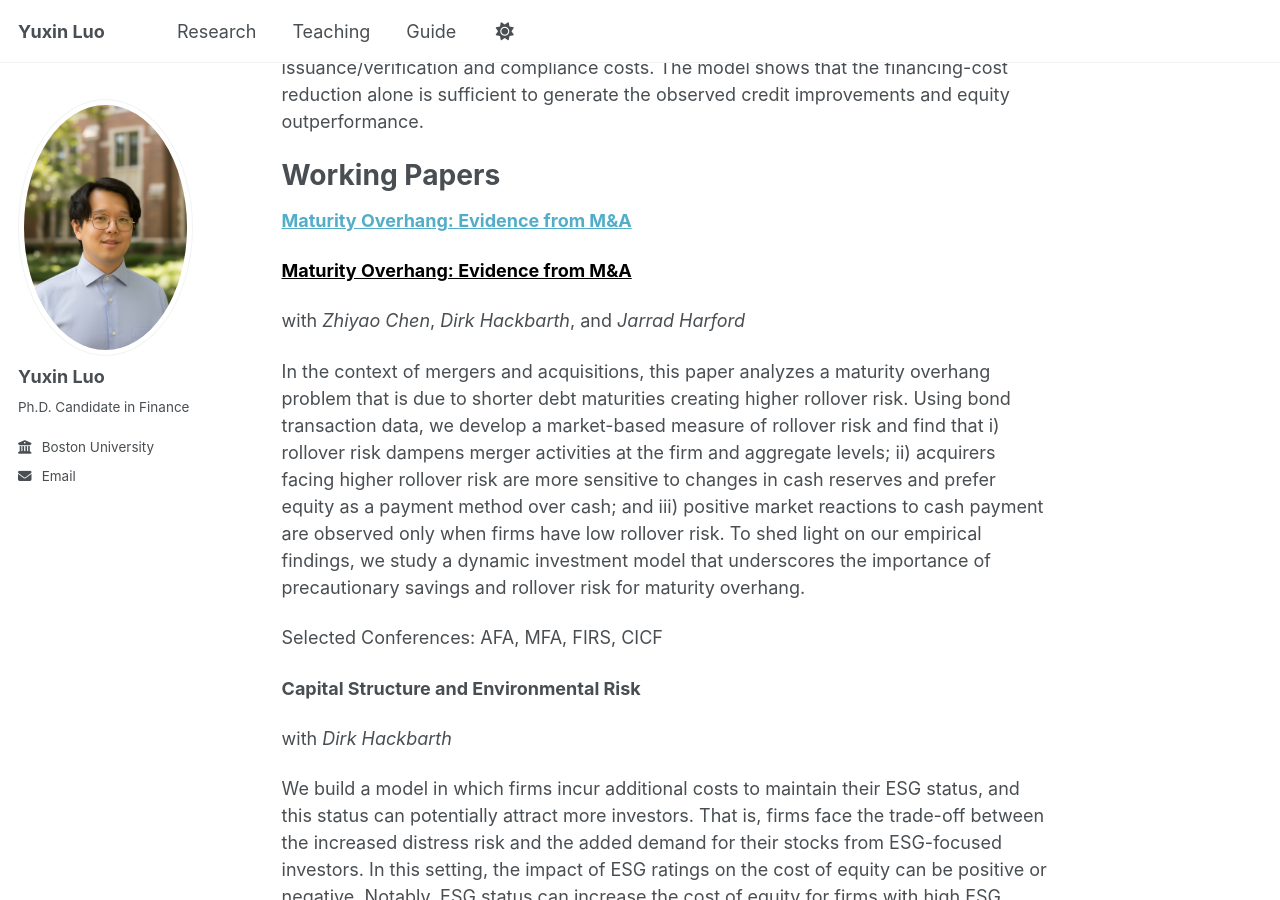
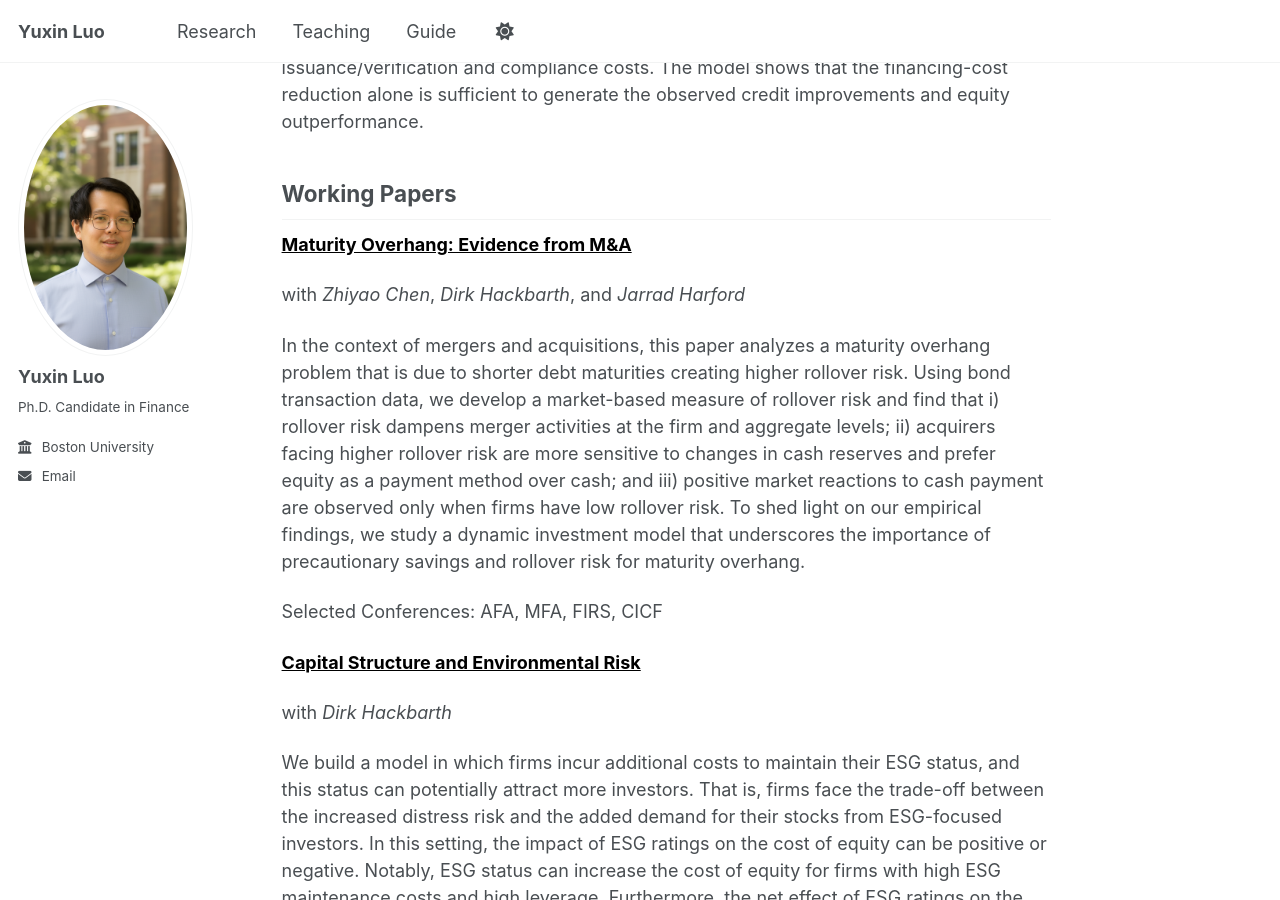
Before and after one commit to yu-xin-luo/yu-xin-luo.github.io, a Jekyll site: the page built from _pages/about.md, in a window 1280 px wide and 900 px high, scrolled down 580 px. Built offline with Jekyll 4.4.1, drawn with Linux system fonts in a browser that asks for light colours; a script that is not in the unit is left out.

Commit message:
Update about.md

```diff
--- a/_pages/about.md
+++ b/_pages/about.md
@@ -24,8 +24,7 @@ firms choose between SLLs and conventional loans: SLLs offer lower coupons condi
 targets but incur issuance/verification and compliance costs. The model shows that the financing-cost reduction
 alone is sufficient to generate the observed credit improvements and equity outperformance.
 
-# Working Papers
-**[Maturity Overhang: Evidence from M&A](https://papers.ssrn.com/sol3/papers.cfm?abstract_id=4280419)**
+## Working Papers
 
 **<a href="https://papers.ssrn.com/sol3/papers.cfm?abstract_id=4280419" style="color: black; text-decoration: underline;text-decoration-style: solid;">Maturity Overhang: Evidence from M&A</a>**
 
@@ -41,7 +40,7 @@ of precautionary savings and rollover risk for maturity overhang.
 
 Selected Conferences: AFA, MFA, FIRS, CICF
 
-**Capital Structure and Environmental Risk**
+**<a href="https://www.dropbox.com/scl/fi/9c58ardi3r066gkdpagpp/main.pdf?rlkey=0kwu57z4hxue04etxab2p2suf\&dl=0" style="color: black; text-decoration: underline;text-decoration-style: solid;">Capital Structure and Environmental Risk</a>**
 
 with _Dirk Hackbarth_
 
@@ -56,7 +55,7 @@ we find evidence consistent with the heterogeneous impacts of ESG rating on both
 issuance.
 
 
-# Teaching
+## Teaching
 **Instructor, Boston University**
 FE 449: Corporate Financial Management (Undergrad), 2025
 
```
